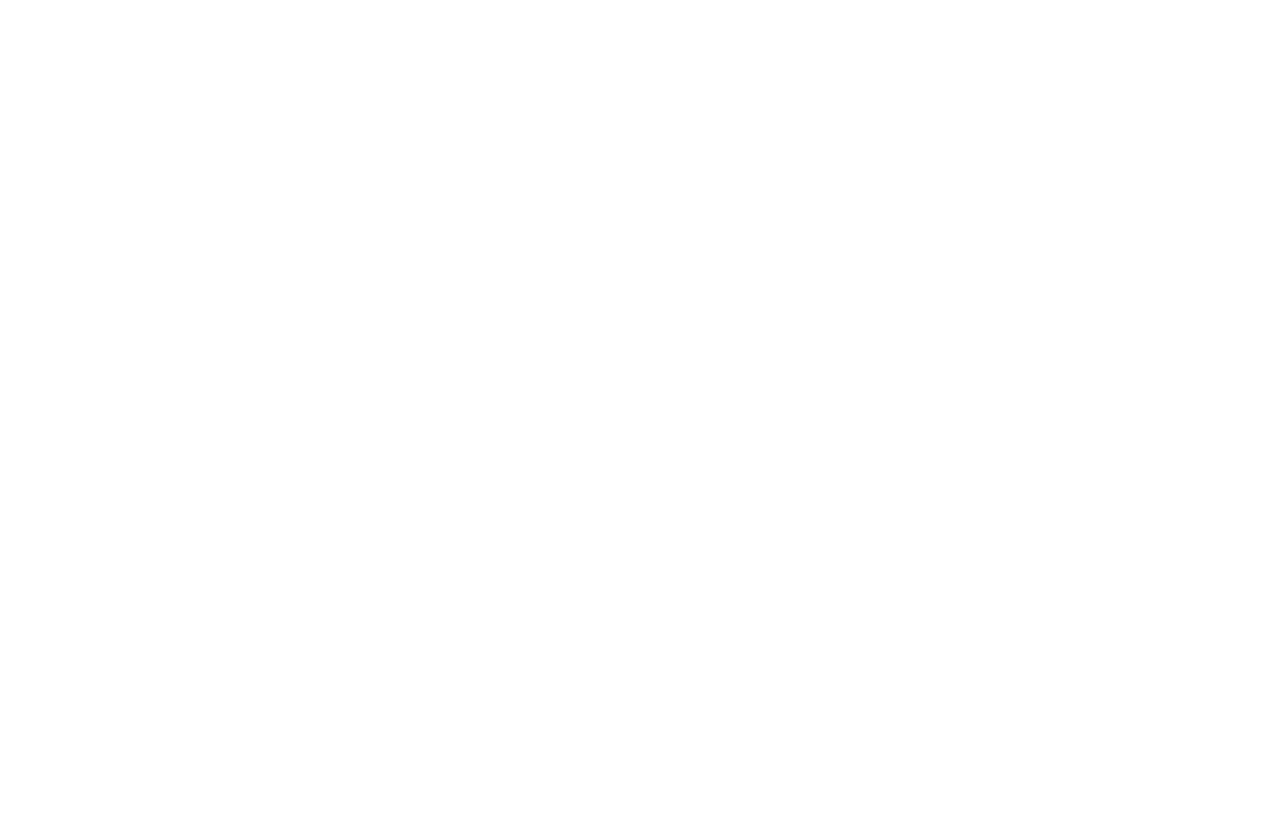
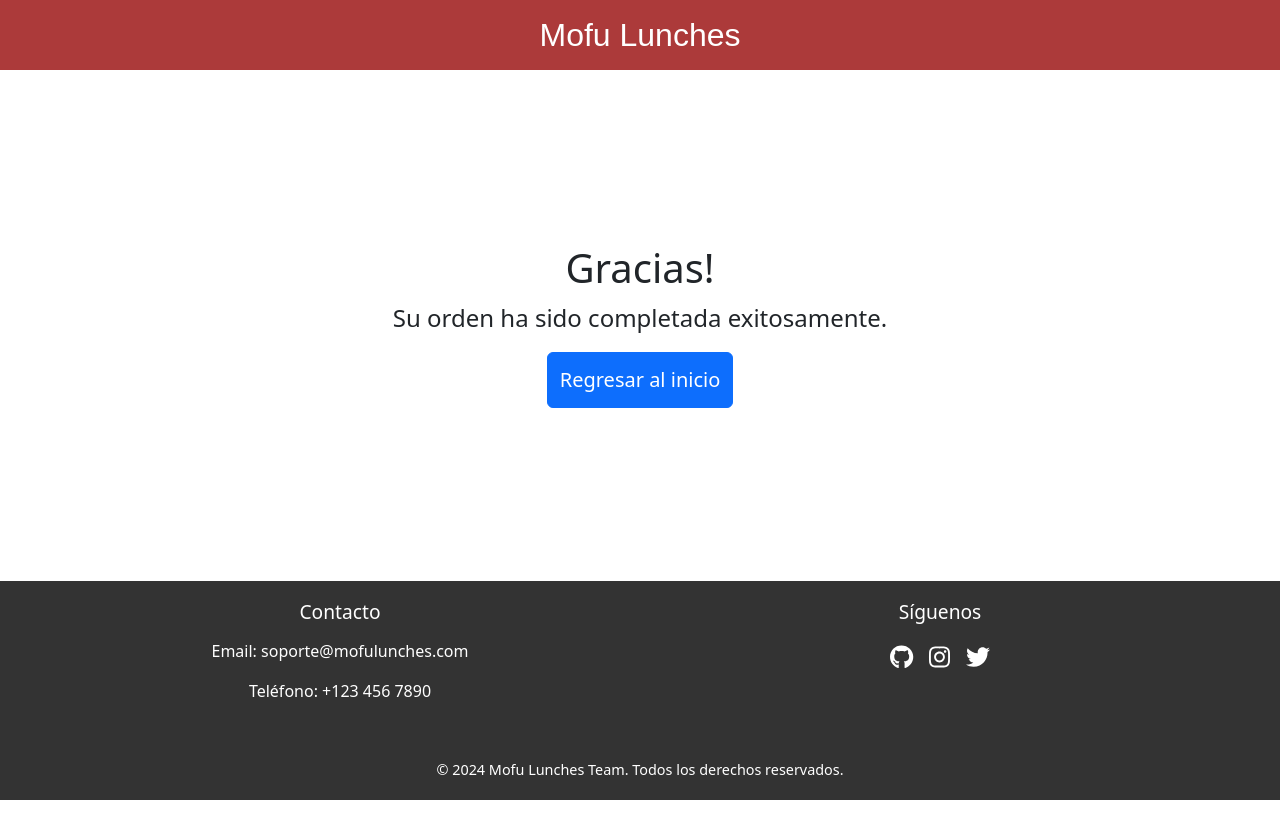
Before and after one commit to AstronautMarkus/MofuLunches-Totem, a React (Vite) app in the folder mofulunches-totem/src/renderer/: page /thanks-order in a window 1280 px wide. Before the commit this address had no page. Shown: the top 838 px of the page. Before the commit the page ends 800 px from the top, so only its background shows below. Built offline with nearby package versions, Linux system fonts and the light colour scheme.

Commit message:
Thanks order view and url handling.

```diff
--- a/mofulunches-totem/src/renderer/src/App.tsx
+++ b/mofulunches-totem/src/renderer/src/App.tsx
@@ -3,6 +3,7 @@
 import Home from './views/Home';
 import PedidoStatus from './views/PedidoStatus';
 import ErrorHandler from './views/ErrorHandler';
+import ThanksOrder from './views/Thanks_Order';
 
 const App: React.FC = () => {
   return (
@@ -11,6 +12,7 @@
         <Route path="/" element={<Home />} />
         <Route path="/pedido-status" element={<PedidoStatus />} />
         <Route path="/error" element={<ErrorHandler />} />
+        <Route path="/thanks-order" element={<ThanksOrder />} />
       </Routes>
     </Router>
   );
--- a/mofulunches-totem/src/renderer/src/views/PedidoStatus.tsx
+++ b/mofulunches-totem/src/renderer/src/views/PedidoStatus.tsx
@@ -36,8 +36,10 @@
             </div>
           </div>
           <div className="button-group mt-4 d-flex justify-content-center gap-3">
-            <button className="btn btn-success">Retirar pedido</button>
-            <Link to="/" className="btn btn-primary">
+          <Link to="/thanks-order" className="btn btn-primary">
+              Retirar pedido
+            </Link>
+            <Link to="/" className="btn btn-secondary">
               Volver
             </Link>
           </div>
--- /dev/null
+++ b/mofulunches-totem/src/renderer/src/views/Thanks_Order.tsx
@@ -0,0 +1,32 @@
+import React from 'react';
+import { Link } from 'react-router-dom';
+import Header from '../components/Header';
+import Footer from '../components/Footer';
+import { FontAwesomeIcon } from '@fortawesome/react-fontawesome';
+import { faExclamationTriangle } from '@fortawesome/free-solid-svg-icons';
+import '../assets/css/home.css';
+
+const ThanksOrder: React.FC = () => {
+
+  return (
+    <div className='d-flex flex-column min-vh-100' >
+        <Header />
+        <main className='flex-grow-1 d-flex flex-column align-items-center justify-content-center text-center p-4'>
+            <div className='container text-center'>
+                <h2 className='main-title'>
+                Gracias!
+                </h2>
+                <p className='lead main-text'>
+                Su orden ha sido completada exitosamente.
+                </p>
+                <Link to='/' className='btn btn-primary btn-consultar'>
+                Regresar al inicio
+                </Link>
+            </div>
+        </main>
+        <Footer />
+    </div>
+  );
+};
+
+export default ThanksOrder;
```
